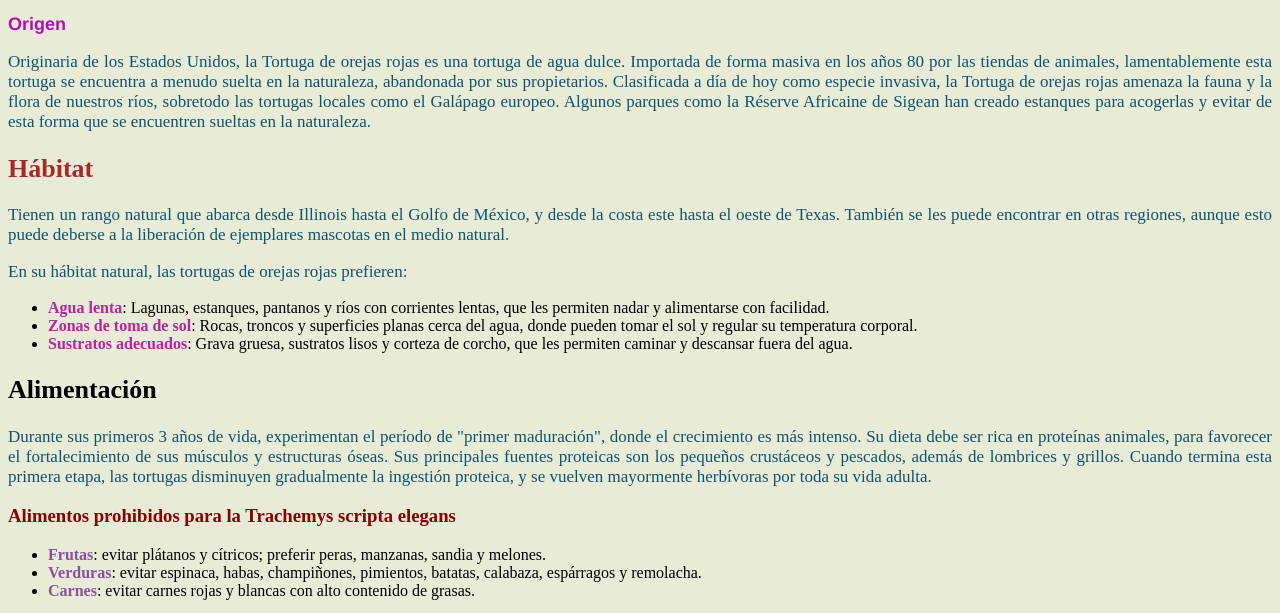
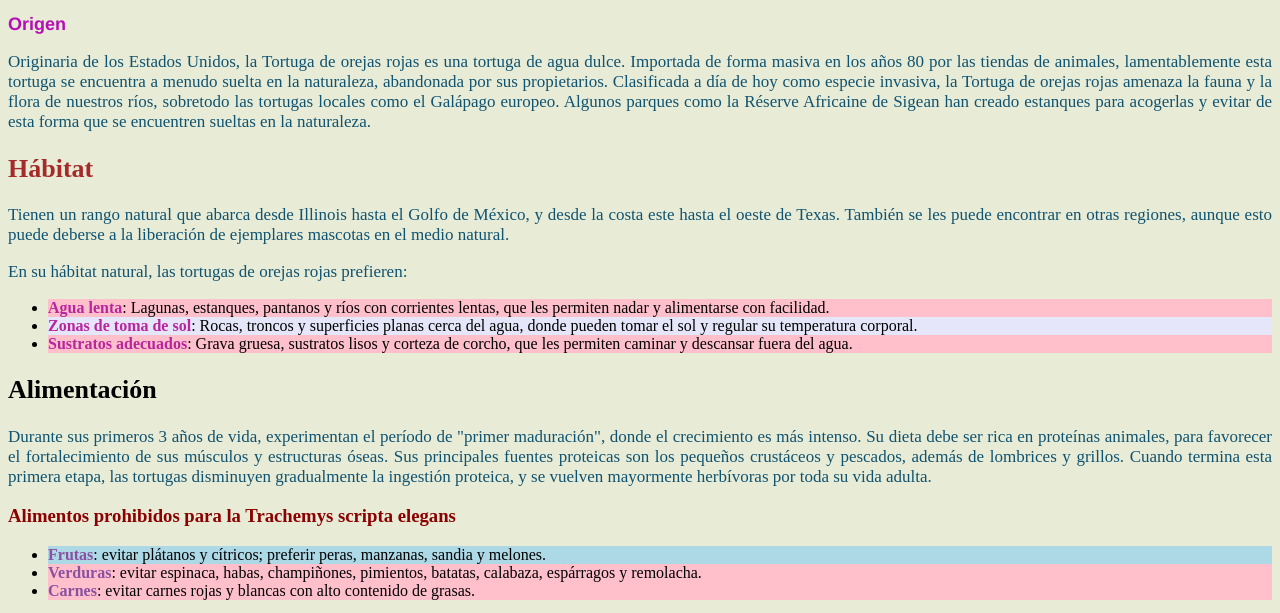
Before and after one commit to nimsy-v/Herencia_CSS, a plain HTML site: page index.html in a window 1280 px wide. Shown: the part 403-1016 px from the top of the page. Drawn offline with Linux system fonts and the light colour scheme; a web font is replaced by a local one.

Commit message:
Se actualiza archivos: index.html, styles.css y README.md.
Se modifica archivo index y styles para agregar herencia en listas y el archivo README se actualiza enlace de GitPages.

```diff
--- a/index.html
+++ b/index.html
@@ -5,13 +5,6 @@
     <meta name="viewport" content="width=device-width, initial-scale=1.0" />
     <title>Práctica CSS</title>
     <link rel="stylesheet" href="styles.css" />
-
-    <link rel="preconnect" href="https://fonts.googleapis.com" />
-    <link rel="preconnect" href="https://fonts.gstatic.com" crossorigin />
-    <link
-      href="https://fonts.googleapis.com/css2?family=Jaro:opsz@6..72&family=Noto+Serif+Ahom&display=swap"
-      rel="stylesheet"
-    />
   </head>
   <body>
     <header>
@@ -53,7 +46,7 @@
             pantanos y ríos con corrientes lentas, que les permiten nadar y
             alimentarse con facilidad.
           </li>
-          <li>
+          <li id="list-id" class="list">
             <strong class="Tipos">Zonas de toma de sol</strong>: Rocas, troncos
             y superficies planas cerca del agua, donde pueden tomar el sol y
             regular su temperatura corporal.
@@ -79,7 +72,7 @@
         </p>
         <h3>Alimentos prohibidos para la Trachemys scripta elegans</h3>
         <ul>
-          <li>
+          <li class="list">
             <strong class="Alimentación">Frutas</strong>: evitar plátanos y
             cítricos; preferir peras, manzanas, sandia y melones.
           </li>
--- a/styles.css
+++ b/styles.css
@@ -7,11 +7,6 @@ h1 {
   font-size: 40px;
   margin-bottom: 28px;
   text-align: center;
-}
-
-h2 {
-  color: brown;
-  font-size: 26px;
 }
 
 h3 {
@@ -34,7 +29,12 @@ p {
   font-size: 16px;
 }
 
-/* Se aplica Herencia */
+/* Se aplica Herencia en h2 */
+h2 {
+  color: brown;
+  font-size: 26px;
+}
+
 #h2-id {
   color: rgb(182, 13, 182);
   font-family: "Franklin Gothic Medium", "Arial Narrow", Arial, sans-serif;
@@ -46,3 +46,13 @@ p {
 }
 
 /* Se aplica Herencia en lista */
+
+.list {
+  background-color: lightblue;
+}
+li {
+  background-color: pink;
+}
+#list-id {
+  background-color: lavender;
+}
```
Also changed, not shown: 1 other file.
